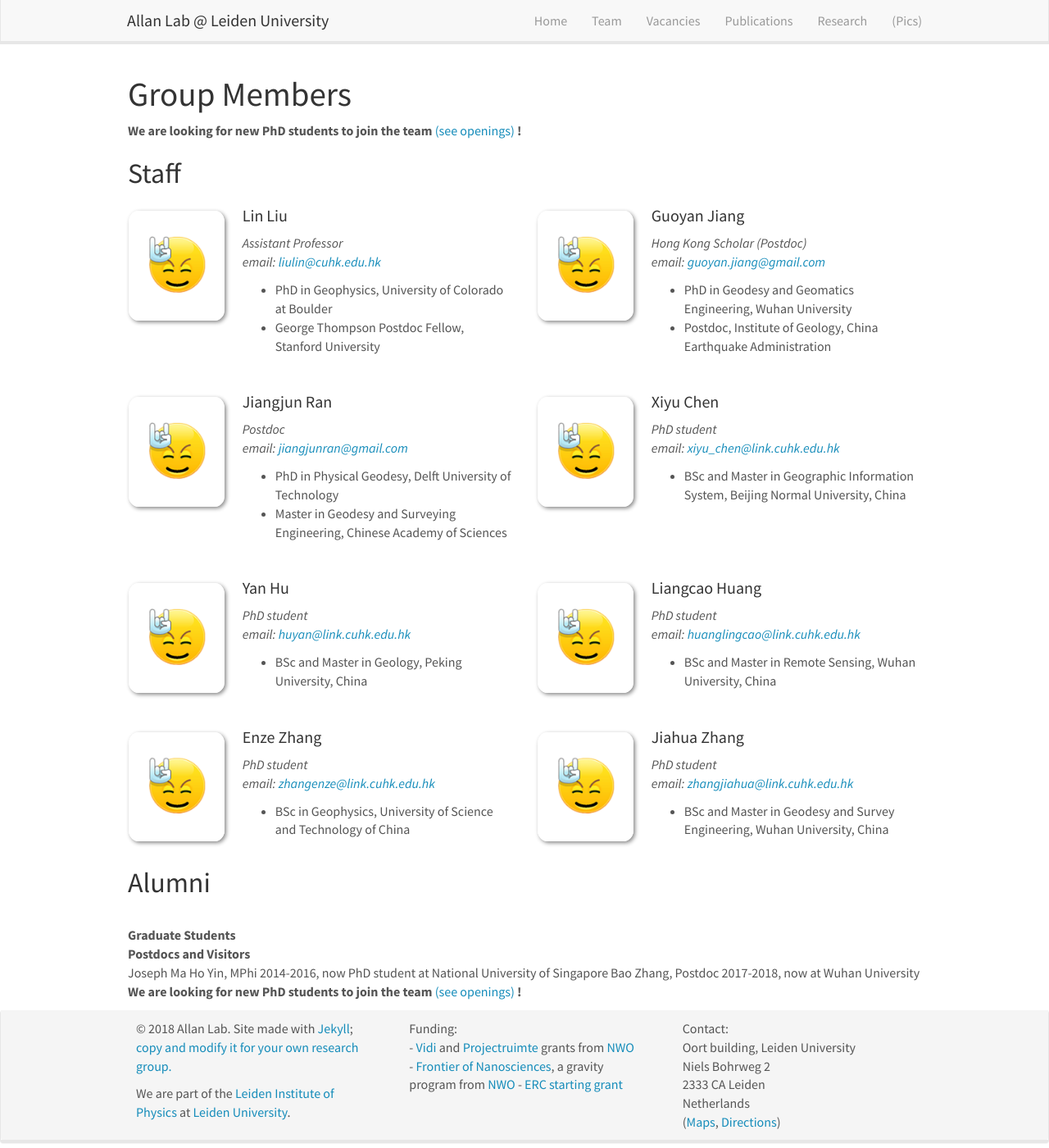
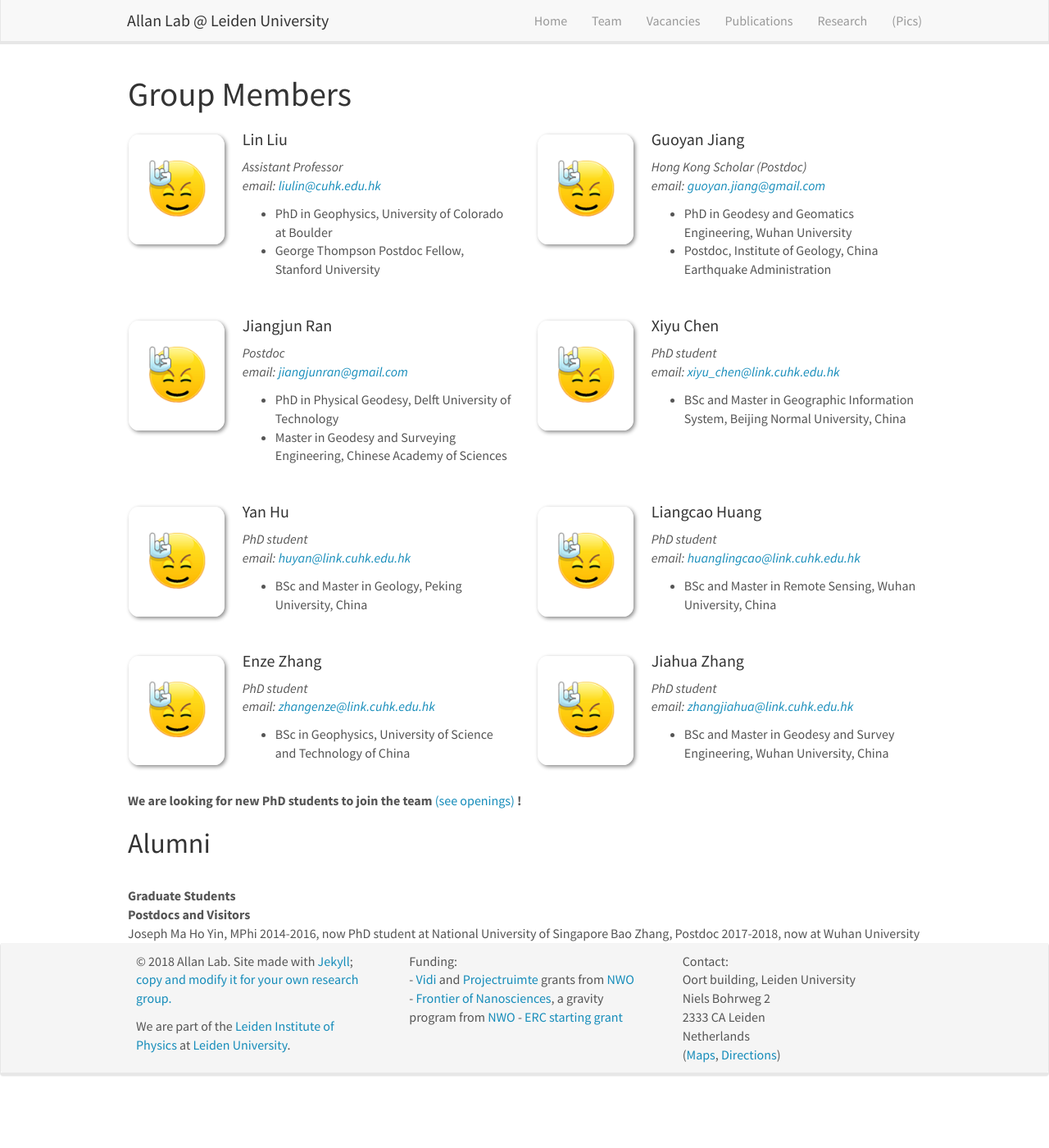
Before and after one commit to cryocuhk/liulin523.github.io, a Jekyll site: the page built from _pages/team.md, in a window 1280 px wide and 1400 px high. Shown: the whole window at 82% size. Built offline with Jekyll 4.4.1, drawn with Linux system fonts in a browser that asks for light colours; nearby versions of some CDN libraries.

Commit message:
change pages

```diff
--- a/_pages/team.md
+++ b/_pages/team.md
@@ -8,9 +8,6 @@
 
 # Group Members
 
- **We are  looking for new PhD students to join the team** [(see openings)]({{ site.url }}{{ site.baseurl }}/vacancies) **!**
-
-## Staff
 {% assign number_printed = 0 %}
 {% for member in site.data.team_members %}
 
@@ -83,5 +83,3 @@
     <td>Bao Zhang, Postdoc 2017-2018, now at Wuhan University</td>
   </tr>
 </table>
-
- **We are  looking for new PhD students to join the team** [(see openings)]({{ site.url }}{{ site.baseurl }}/vacancies) **!**
```
Also changed, not shown: other parts of _pages/team.md (+3 -0 lines).
